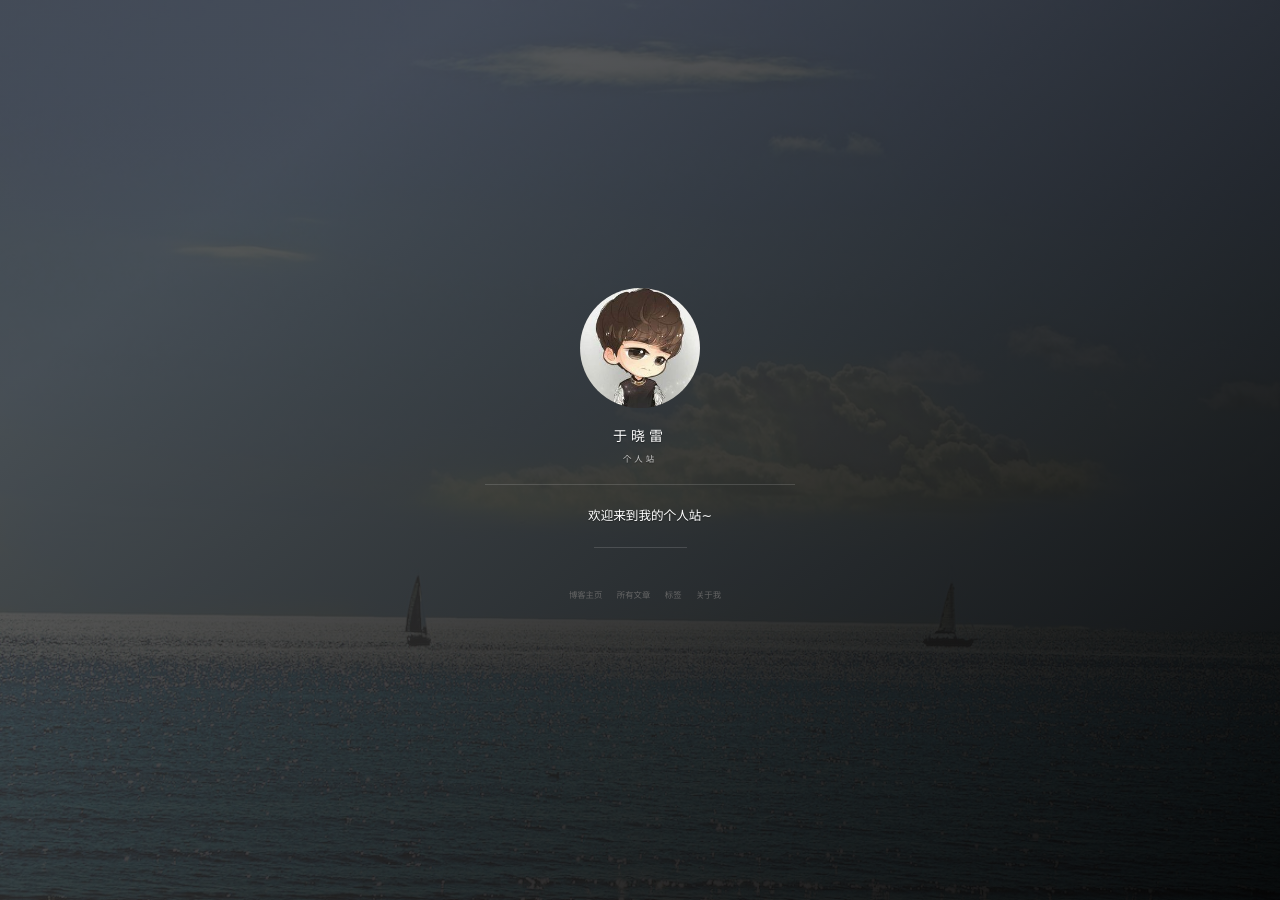
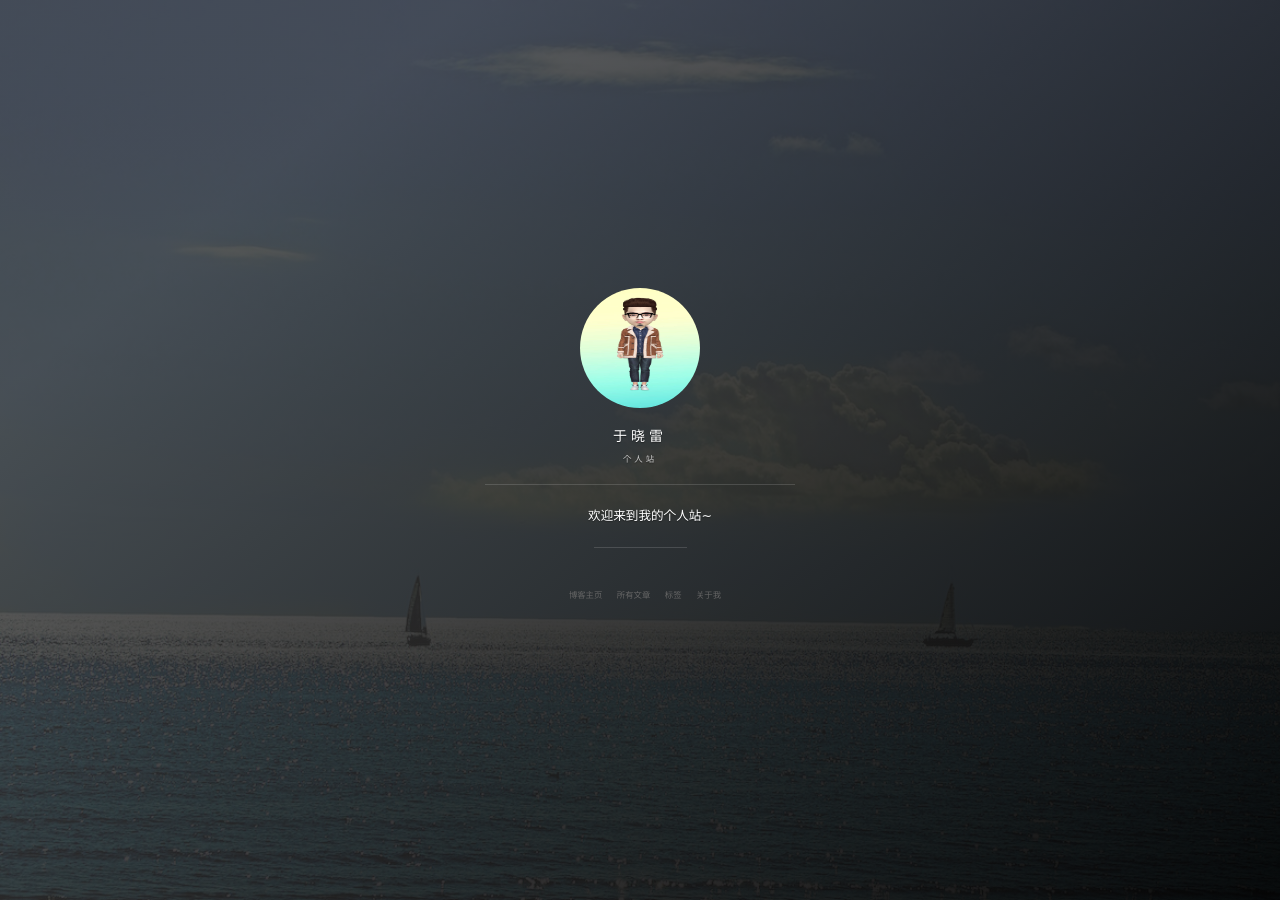
Before and after one commit to IreadIs/IreadIs.github.io, a Jekyll site: the page built from index.html, in a window 1280 px wide. Built offline with Jekyll 4.4.1, drawn with Linux system fonts in a browser that asks for light colours; nearby versions of some CDN libraries; the list of posts is cut into pages by our own code; comment, search, counter and statistics services are not loaded; grey boxes are pictures that could not be loaded.

Commit message:
Update side-panel.html

```diff
--- a/_includes/side-panel.html
+++ b/_includes/side-panel.html
@@ -6,7 +6,7 @@
         <!-- 头像效果-start -->
         <div class="ih-item circle effect right_to_left">
             <a href="/#blog" title="前往 {{ site.title }} 的主页" class="blog-button">
-                <div class="img"><img src="/images/avatar.jpg" alt="img"></div>
+                <div class="img"><img src="/images/avatar2.jpg" alt="img"></div>
                 <div class="info">
                     <div class="info-back">
                         <h2>
```
